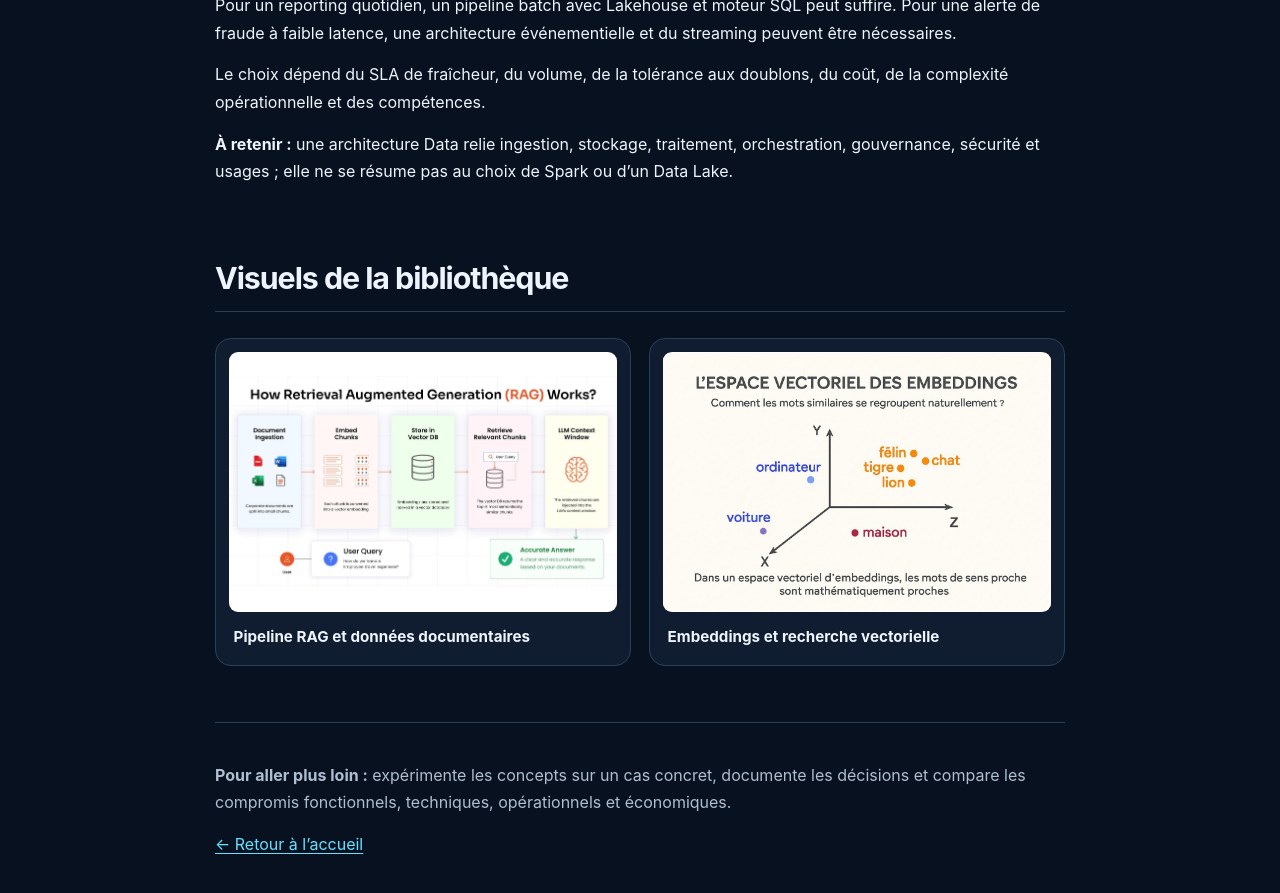
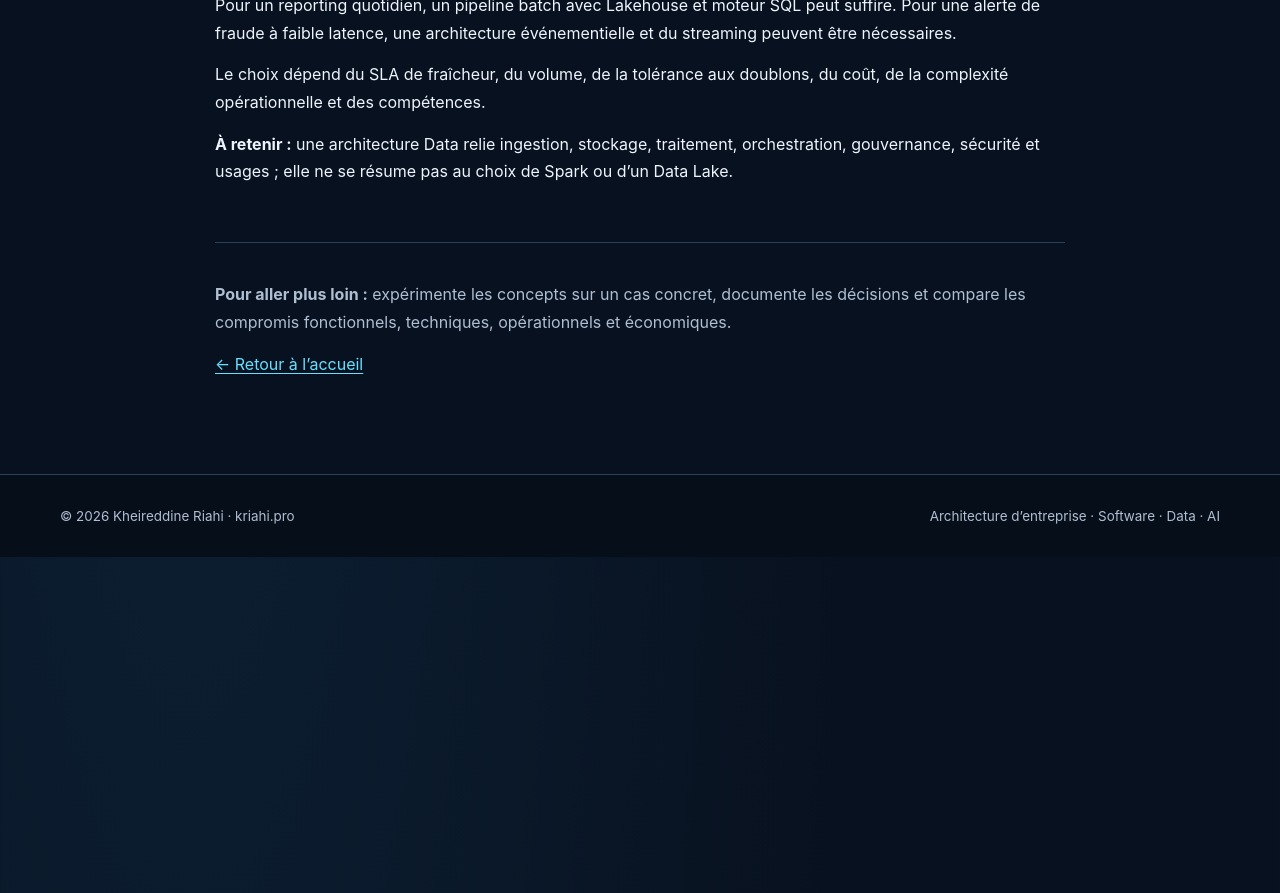
Before and after one commit to KRiahi345/kriahi, a Jekyll site: the page built from architecture-data.md, in a window 1280 px wide and 900 px high, scrolled down 4448 px. Shown: the top 893 px of the window. Built offline with Jekyll 4.4.1, drawn with Linux system fonts in a browser that asks for light colours; after the commit the page ends 5005 px from its top, so only the background shows below that.

Commit message:
Remove library visuals from data page

```diff
--- a/architecture-data.md
+++ b/architecture-data.md
@@ -103,11 +103,3 @@ Pour un reporting quotidien, un pipeline batch avec Lakehouse et moteur SQL peut
 Le choix dépend du SLA de fraîcheur, du volume, de la tolérance aux doublons, du coût, de la complexité opérationnelle et des compétences.
 
 **À retenir :** une architecture Data relie ingestion, stockage, traitement, orchestration, gouvernance, sécurité et usages ; elle ne se résume pas au choix de Spark ou d’un Data Lake.
-
-
-## Visuels de la bibliothèque
-
-<div class="category-gallery">
-<a class="category-visual" href="/ressources/agents-ia-rag-graphrag/"><img src="/assets/images/resources/rag-retrieval-generation.jpg" alt="Étapes du pipeline RAG" loading="lazy"><span>Pipeline RAG et données documentaires</span></a>
-<a class="category-visual" href="/ressources/agents-ia-rag-graphrag/"><img src="/assets/images/resources/embedding-vector-space.jpg" alt="Espace vectoriel des embeddings" loading="lazy"><span>Embeddings et recherche vectorielle</span></a>
-</div>
```
